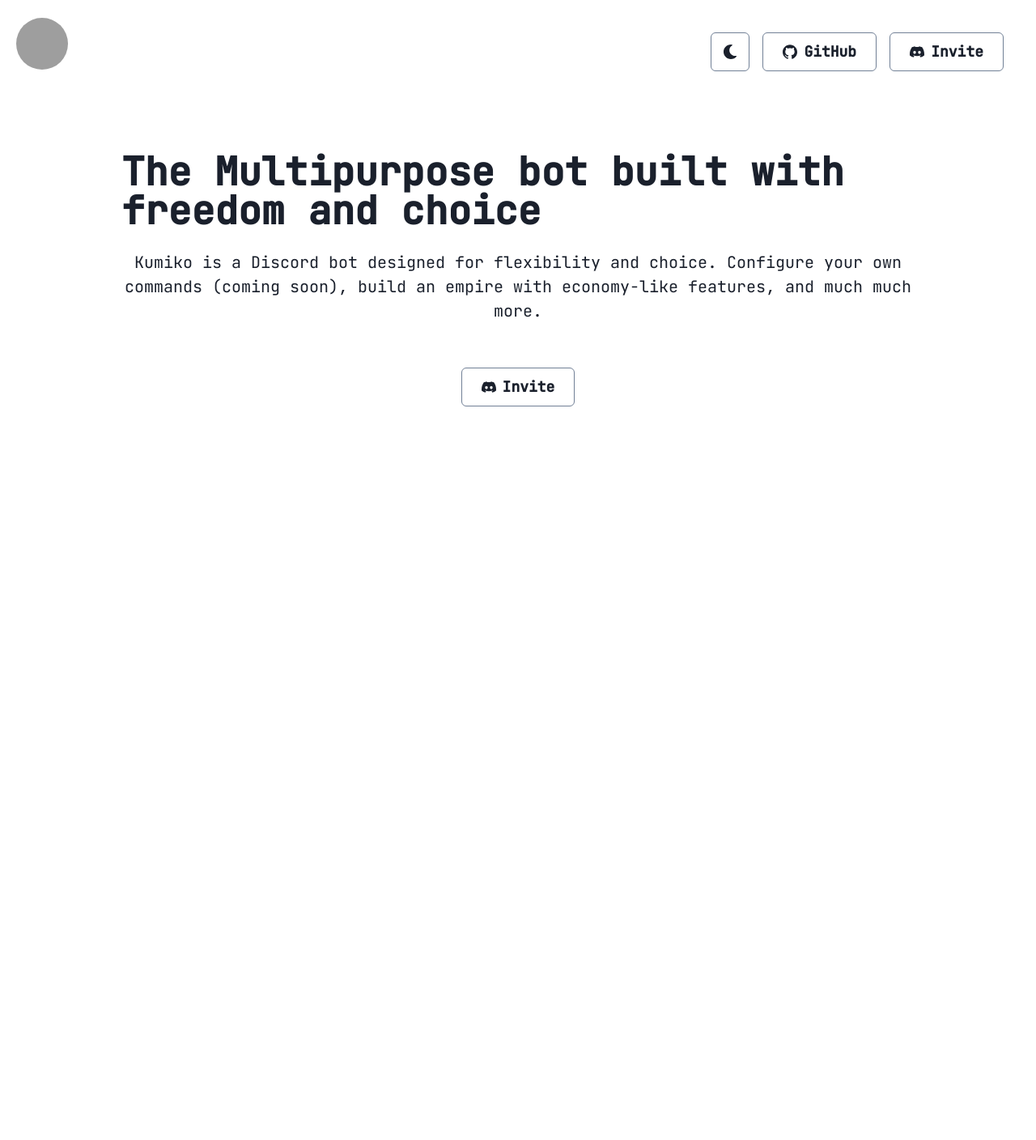
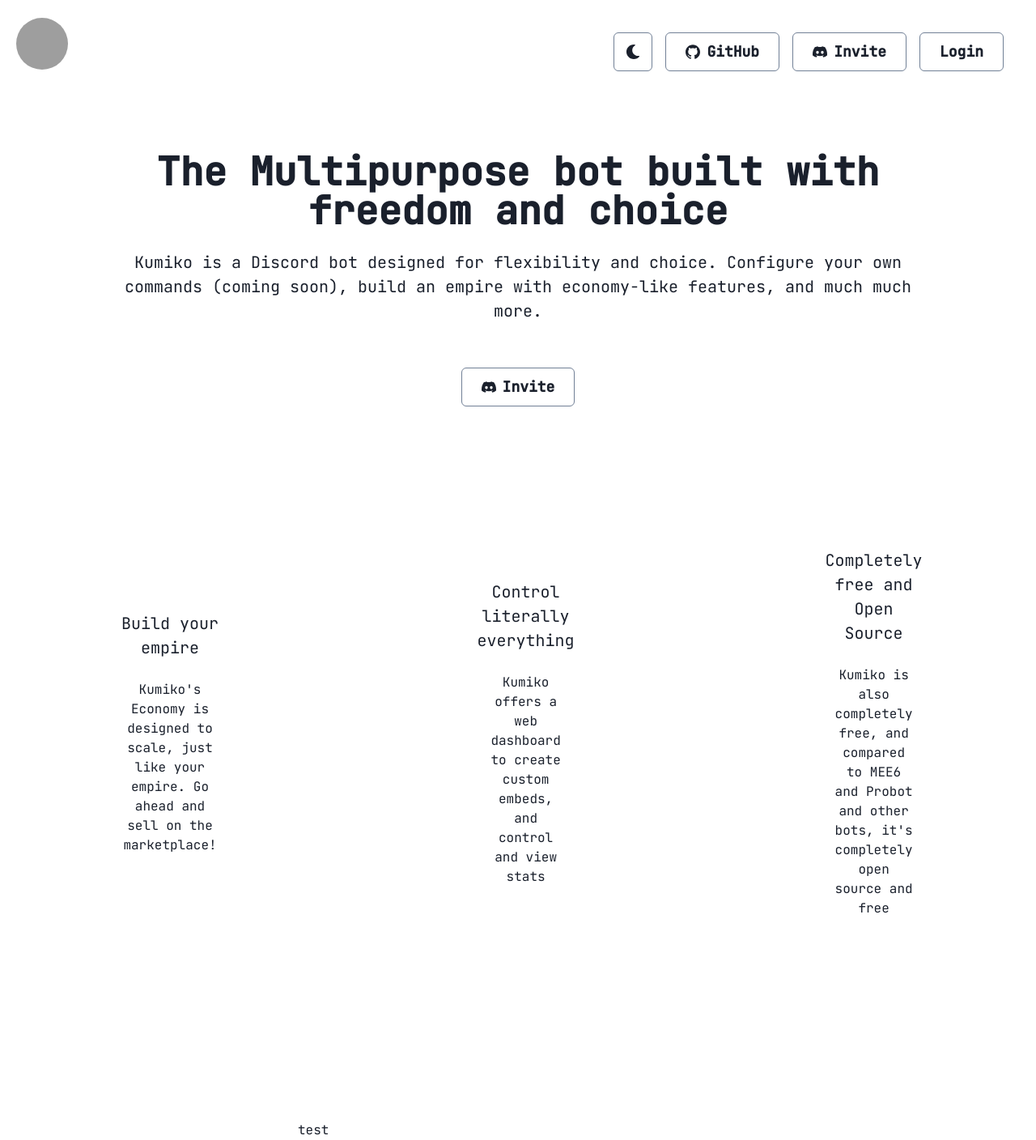
Before and after one commit to No767/Kumiko-Site, a Next.js app in the folder kumiko-next/: page / in a window 1280 px wide. Shown: the whole page at 81% size. Before the commit the page ends 800 px from the top, so only its background shows below. Built offline with nearby package versions, Linux system fonts and the light colour scheme; grey boxes are pictures that could not be loaded.

Commit message:
Work on base website

```diff
--- a/kumiko-next/package.json
+++ b/kumiko-next/package.json
@@ -16,7 +16,8 @@
     "next": "12.1.6",
     "react": "18.1.0",
     "react-dom": "18.1.0",
-    "react-icons": "^4.4.0"
+    "react-icons": "^4.4.0",
+    "react-query": "^3.39.1"
   },
   "devDependencies": {
     "@types/node": "17.0.42",
--- a/kumiko-next/pages/index.tsx
+++ b/kumiko-next/pages/index.tsx
@@ -1,12 +1,14 @@
 import type { NextPage } from 'next'
 import { NavBarMain } from '../shared/shared-components/navbar'
 import { MainBody } from '../shared/index-components/body'
+import { TheRestOfTheBody } from '../shared/index-components/the-rest-of-the-body'
 
 const Home: NextPage = () => {
   return (
     <div>
       <NavBarMain />
       <MainBody />
+      <TheRestOfTheBody />
     </div>
   )
 }
--- a/kumiko-next/shared/index-components/body.tsx
+++ b/kumiko-next/shared/index-components/body.tsx
@@ -13,17 +13,23 @@
     VStack,
     HStack,
     Button,
-    Text
+    Text,
+    Box,
+    Container
 } from '@chakra-ui/react'
 import { SiGithub, SiDiscord } from 'react-icons/si'
+import { GrMoney } from 'react-icons/gr'
+import { GoDashboard } from 'react-icons/go'
+import { GiTakeMyMoney } from 'react-icons/gi'
 
 
 export const MainBody: FC = () => {
     return (
         <>
             <Center>
-                <VStack spacing={25} mx={150}>
-                <Heading pt={100} size='2xl'>The Multipurpose bot built with freedom and choice</Heading>
+                <VStack spacing={25} mx={150} align="center">
+                {/* @ts-ignore*/}
+                <Heading pt={100} size='2xl' orientation="horizontal" align="center">The Multipurpose bot built with freedom and choice</Heading>
                 <Text fontSize='xl' align="center">Kumiko is a Discord bot designed for flexibility and choice. Configure your own commands (coming soon), build an empire with economy-like features, and much much more.</Text>
                 <HStack spacing={15} pt={30}>
 
@@ -39,7 +45,31 @@
                     </PopoverContent>
                 </Popover>
                 </HStack>
+                <HStack align="center" justify="center" spacing={275} pt={75}>
+                    <Container>
+                        <Center pb={25}>
+                        <GiTakeMyMoney size={50} style={{ color: "#FFFFFF"}}/>
+                        </Center>
+                        <Text align="center" fontSize="xl">Build your empire</Text>
+                        <Text align="center" pt={25} mx={15}>Kumiko's Economy is designed to scale, just like your empire. Go ahead and sell on the marketplace!</Text>
+                    </Container>
+                    <Container>
+                        <Center pb={25}>
+                        <GoDashboard size={50} style={{ color: "#FFFFFF"}}/>
+                        </Center>
+                        <Text align="center" fontSize="xl">Control literally everything</Text>
+                        <Text align="center" pt={25} mx={15}>Kumiko offers a web dashboard to create custom embeds, and control and view stats</Text>
+                    </Container>
+                    <Container>
+                        <Center pb={25}>
+                        <SiGithub size={50} style={{ color: "#FFFFFF"}}/>
+                        </Center>
+                        <Text align="center" fontSize="xl">Completely free and Open Source</Text>
+                        <Text align="center" pt={25} mx={15}>Kumiko is also completely free, and compared to MEE6 and Probot and other bots, it's completely open source and free</Text>
+                    </Container>
+            </HStack>
                 </VStack>
+
 
 
 
--- /dev/null
+++ b/kumiko-next/shared/index-components/the-rest-of-the-body.tsx
@@ -0,0 +1,15 @@
+import { FC } from 'react';
+import { Text, Center, Heading, Button, VStack, Image, Container } from '@chakra-ui/react';
+
+export const TheRestOfTheBody: FC = () => {
+    return (
+        <>
+            <Center pt={250} >
+                <Container>
+                    <Text>test</Text>
+                </Container>
+
+            </Center>
+        </>
+    );
+}
--- a/kumiko-next/shared/shared-components/navbar.tsx
+++ b/kumiko-next/shared/shared-components/navbar.tsx
@@ -62,6 +62,9 @@
                       <PopoverBody>Kumiko is not ready for production, and thus not ready for any invites yet</PopoverBody>
                     </PopoverContent>
                 </Popover>
+                <NextLink href='/login' passHref>
+                <Button variant="outline" borderColor='gray.500' size="lg" as="a">Login</Button>
+                </NextLink>
 
             </HStack>
             </Hide>
@@ -96,6 +99,9 @@
                       <PopoverBody>Kumiko is not ready for production, and thus not ready for any invites yet</PopoverBody>
                     </PopoverContent>
                 </Popover>
+                <NextLink href='/login' passHref>
+                <Button variant="outline" borderColor='gray.500' size="lg" as="a">Login</Button>
+                </NextLink>
 
             </VStack>
           </DrawerBody>
--- a/kumiko-next/styles/globals.css
+++ b/kumiko-next/styles/globals.css
@@ -3,3 +3,7 @@
   padding: 0;
   margin: 0;
 }
+
+.iconColor {
+  color: "FFFFFF";
+}
```
Also changed, not shown: kumiko-next/pages/login/index.tsx (added, +14 -0 lines), kumiko-next/shared/login-components/body.tsx (added, +20 -0 lines), 1 other file (tests, documents, lock files or other folders).
